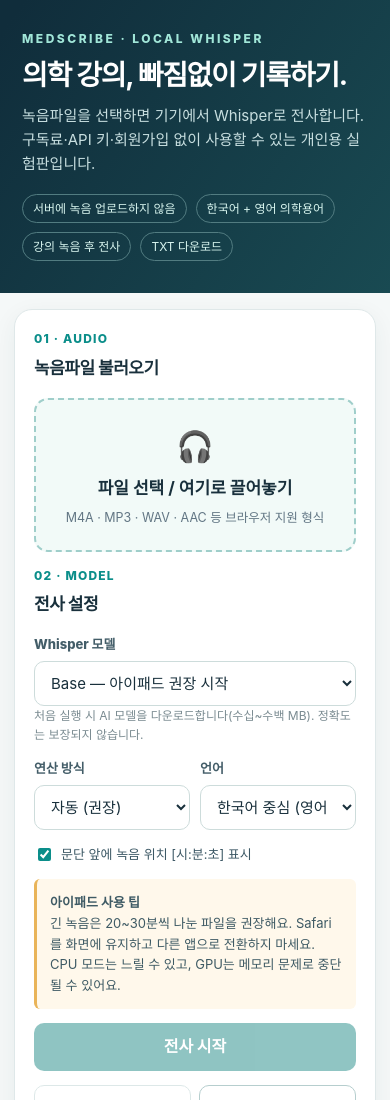
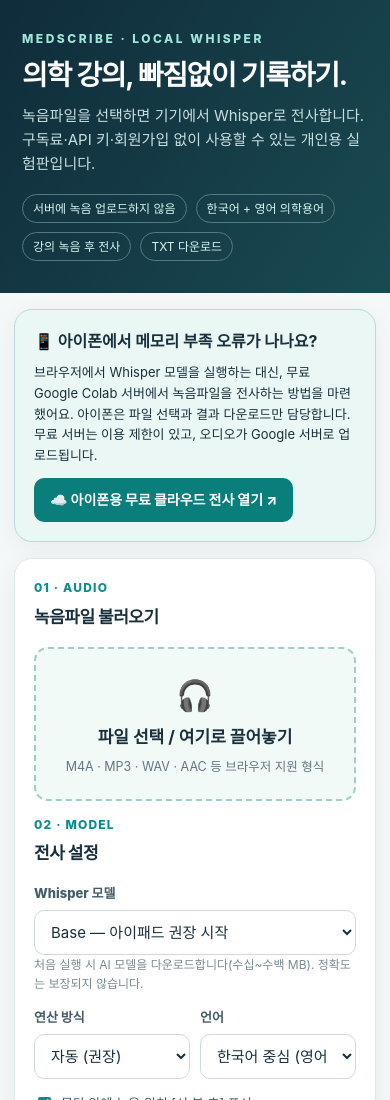
Before and after one commit to seowonniiii/lecture_helper, a plain HTML site: page medscribe/index.html in a window 390 px wide. Shown: the top 1100 px of the page. Drawn offline with Linux system fonts and the light colour scheme.

Commit message:
Add iPhone low-memory cloud transcription option

```diff
--- a/medscribe/index.html
+++ b/medscribe/index.html
@@ -22,6 +22,11 @@
   <div class="badges"><span class="badge">서버에 녹음 업로드하지 않음</span><span class="badge">한국어 + 영어 의학용어</span><span class="badge">강의 녹음 후 전사</span><span class="badge">TXT 다운로드</span></div>
 </header>
 <main>
+<div class="card" style="margin-bottom:16px;border:1px solid #b8dada;background:#eaf7f4">
+  <strong style="font-size:16px">📱 아이폰에서 메모리 부족 오류가 나나요?</strong>
+  <p style="margin:7px 0 12px;font-size:13px">브라우저에서 Whisper 모델을 실행하는 대신, 무료 Google Colab 서버에서 녹음파일을 전사하는 방법을 마련했어요. 아이폰은 파일 선택과 결과 다운로드만 담당합니다. 무료 서버는 이용 제한이 있고, 오디오가 Google 서버로 업로드됩니다.</p>
+  <a href="https://colab.research.google.com/github/seowonniiii/lecture_helper/blob/main/medscribe/MedScribe_Colab.ipynb" target="_blank" rel="noopener noreferrer" style="display:inline-block;background:#097e7a;color:white;border-radius:10px;padding:11px 16px;font-size:14px;font-weight:800;text-decoration:none">☁️ 아이폰용 무료 클라우드 전사 열기 ↗</a>
+</div>
 <div class="grid">
   <section class="card stack" aria-labelledby="controlTitle">
     <div><div class="section-label">01 · AUDIO</div><h2 id="controlTitle">녹음파일 불러오기</h2>
```
